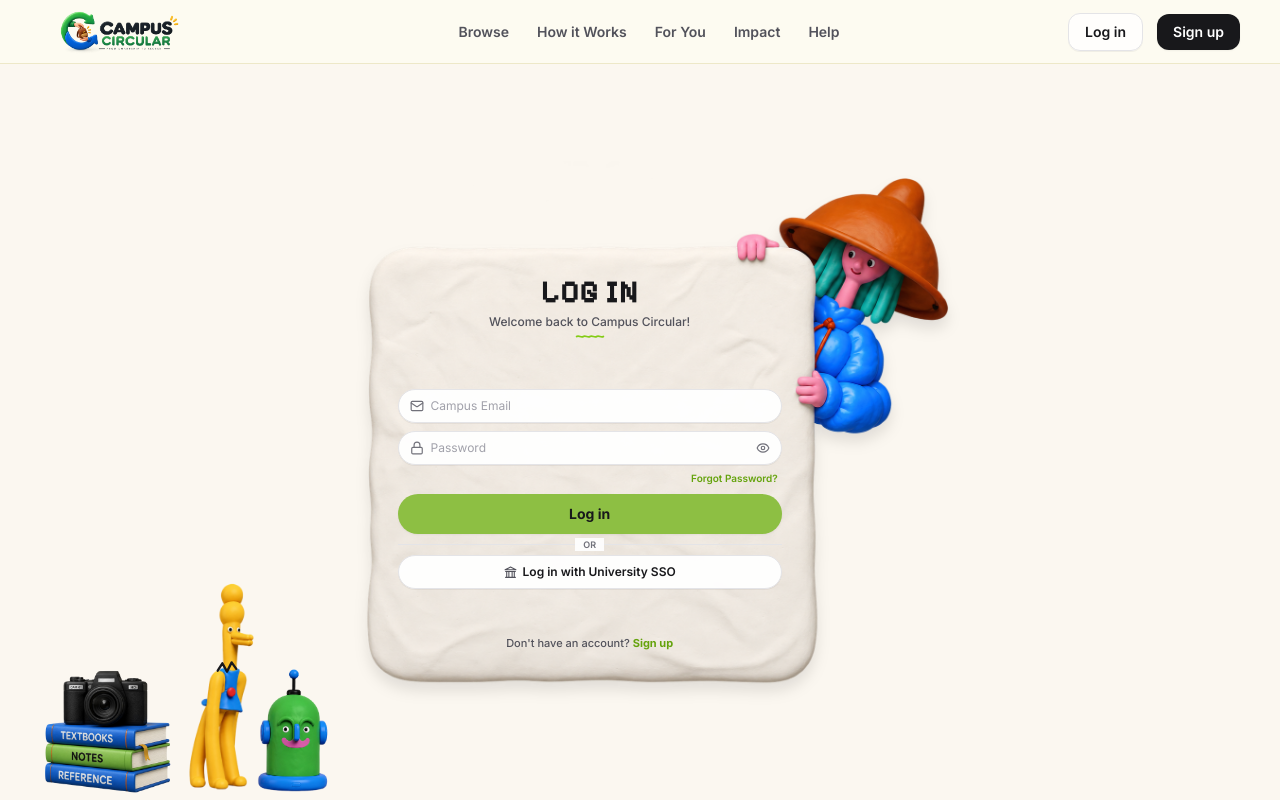
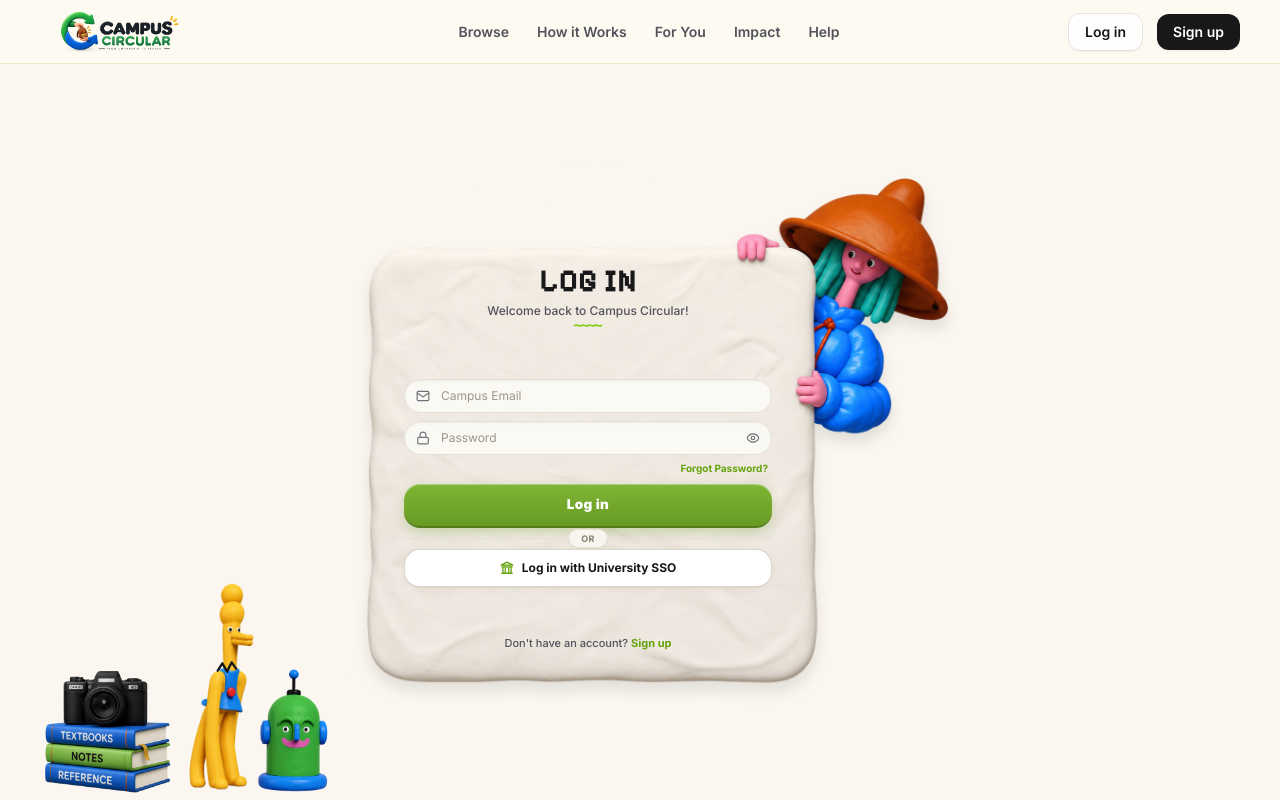
Before and after one commit to SC136/Web_Fusion_2.0, a Next.js app: page /login in a window 1280 px wide. Built offline with nearby package versions, Linux system fonts and the light colour scheme.

Commit message:
Upgrade login buttons and input fields with 3D tactile aesthetic, bevels, and specular highlights

```diff
--- a/app/login/page.tsx
+++ b/app/login/page.tsx
@@ -84,7 +84,7 @@
           />
 
           {/* Form Content Overlay accurately confined inside the white clay board */}
-          <div className="absolute left-[9%] top-[19%] w-[66.5%] h-[73%] flex flex-col items-center justify-between text-center px-4 sm:px-6 py-2 z-20 overflow-hidden">
+          <div className="absolute left-[10%] top-[17%] w-[64%] h-[75%] flex flex-col items-center justify-between text-center px-4 sm:px-6 py-2 z-20 overflow-hidden">
             {/* Top Heading Group */}
             <div className="flex flex-col items-center w-full">
               {/* LOG IN Title in Pixelify Sans */}
@@ -115,7 +115,7 @@
             </div>
 
             {/* Login Form Inputs & Actions */}
-            <form onSubmit={handleSubmit} className="w-full space-y-1.5 sm:space-y-2">
+            <form onSubmit={handleSubmit} className="w-full space-y-2">
               {/* Campus Email Input */}
               <div className="relative">
                 <div className="absolute inset-y-0 left-0 pl-3 flex items-center pointer-events-none text-[#71717A]">
@@ -131,7 +131,7 @@
                   value={email}
                   onChange={(e) => setEmail(e.target.value)}
                   placeholder="Campus Email"
-                  className="w-full pl-8 pr-3 py-1.5 sm:py-2 rounded-full bg-white/95 border border-[#E4E4E7] text-[11px] sm:text-xs text-[#18181B] placeholder:text-[#A1A1AA] focus:outline-none focus:ring-2 focus:ring-[#84CC16] focus:border-transparent transition-all shadow-2xs"
+                  className="w-full pl-9 pr-3 py-2 rounded-2xl bg-[#FBF9F4] border border-[#E5E0D5] text-xs text-[#18181B] placeholder:text-[#9C9588] focus:outline-none focus:ring-2 focus:ring-[#7FB634] focus:bg-white transition-all shadow-[inset_0_1px_3px_rgba(0,0,0,0.06)]"
                 />
               </div>
 
@@ -150,12 +150,12 @@
                   value={password}
                   onChange={(e) => setPassword(e.target.value)}
                   placeholder="Password"
-                  className="w-full pl-8 pr-8 py-1.5 sm:py-2 rounded-full bg-white/95 border border-[#E4E4E7] text-[11px] sm:text-xs text-[#18181B] placeholder:text-[#A1A1AA] focus:outline-none focus:ring-2 focus:ring-[#84CC16] focus:border-transparent transition-all shadow-2xs"
+                  className="w-full pl-9 pr-9 py-2 rounded-2xl bg-[#FBF9F4] border border-[#E5E0D5] text-xs text-[#18181B] placeholder:text-[#9C9588] focus:outline-none focus:ring-2 focus:ring-[#7FB634] focus:bg-white transition-all shadow-[inset_0_1px_3px_rgba(0,0,0,0.06)]"
                 />
                 <button
                   type="button"
                   onClick={() => setShowPassword(!showPassword)}
-                  className="absolute inset-y-0 right-0 pr-3 flex items-center text-[#71717A] hover:text-[#18181B] transition-colors"
+                  className="absolute inset-y-0 right-0 pr-3 flex items-center text-[#71717A] hover:text-[#18181B] transition-colors cursor-pointer"
                   aria-label={showPassword ? "Hide password" : "Show password"}
                 >
                   {showPassword ? (
@@ -178,7 +178,7 @@
               <div className="flex justify-end pr-1 -mt-0.5">
                 <Link
                   href="#"
-                  className="text-[9px] sm:text-[10px] font-semibold text-[#65A30D] hover:text-[#4D7C0F] transition-colors"
+                  className="text-[10px] font-bold text-[#65A30D] hover:text-[#4D7C0F] hover:underline transition-colors"
                 >
                   Forgot Password?
                 </Link>
@@ -189,15 +189,15 @@
                 type="submit"
                 id="login-submit-btn"
                 disabled={loading}
-                className="w-full py-2 sm:py-2.5 bg-[#8DBF43] hover:bg-[#7EAC3B] active:bg-[#729C34] text-[#18181B] font-bold text-xs sm:text-sm rounded-full transition-all duration-150 shadow-xs hover:shadow-sm cursor-pointer flex items-center justify-center"
+                className="w-full py-2.5 sm:py-3 bg-gradient-to-b from-[#7FB634] to-[#689A24] hover:from-[#8AC538] hover:to-[#72A627] text-white font-black text-xs sm:text-[13.5px] rounded-2xl transition-all duration-150 shadow-[0_4px_12px_rgba(104,154,36,0.3),inset_0_1px_1px_rgba(255,255,255,0.4)] border-b-2 border-[#547C1C] active:translate-y-0.5 active:shadow-[0_2px_6px_rgba(104,154,36,0.2)] cursor-pointer flex items-center justify-center tracking-wide"
               >
                 {loading ? "Logging in..." : "Log in"}
               </button>
 
               {/* Divider */}
               <div className="relative flex items-center justify-center py-0.5">
-                <div className="w-full border-t border-[#E4E4E7]" />
-                <span className="absolute bg-white/90 px-2 text-[9px] text-[#71717A] uppercase font-semibold">
+                <div className="w-full border-t border-[#E5E0D5]" />
+                <span className="absolute bg-[#F8F5EE] border border-[#E5E0D5] px-3 py-0.5 text-[9px] text-[#8A8275] uppercase font-bold tracking-wider rounded-full shadow-2xs">
                   or
                 </span>
               </div>
@@ -207,9 +207,9 @@
                 type="button"
                 onClick={() => router.push("/dashboard")}
                 id="login-sso-btn"
-                className="w-full py-1.5 sm:py-2 bg-white/95 hover:bg-white border border-[#E4E4E7] text-[#18181B] font-semibold text-[11px] sm:text-xs rounded-full transition-all duration-150 shadow-2xs hover:shadow-xs flex items-center justify-center gap-1.5 cursor-pointer"
+                className="w-full py-2 sm:py-2.5 bg-white hover:bg-[#FAF9F5] border border-[#DDD6C8] text-[#18181B] font-bold text-[11px] sm:text-xs rounded-2xl transition-all duration-150 shadow-[0_2px_8px_rgba(0,0,0,0.04),inset_0_1px_1px_rgba(255,255,255,0.8)] border-b-2 border-[#CCC4B4] active:translate-y-0.5 cursor-pointer flex items-center justify-center gap-2"
               >
-                <svg width="13" height="13" viewBox="0 0 24 24" fill="none" stroke="currentColor" strokeWidth="2" strokeLinecap="round" strokeLinejoin="round" className="text-[#52525B]">
+                <svg width="14" height="14" viewBox="0 0 24 24" fill="none" stroke="currentColor" strokeWidth="2.2" strokeLinecap="round" strokeLinejoin="round" className="text-[#65A30D]">
                   <path d="M3 21h18M3 10h18M5 10v11M19 10v11M9 10v11M15 10v11M12 2l10 5H2l10-5z" />
                 </svg>
                 <span>Log in with University SSO</span>
```
